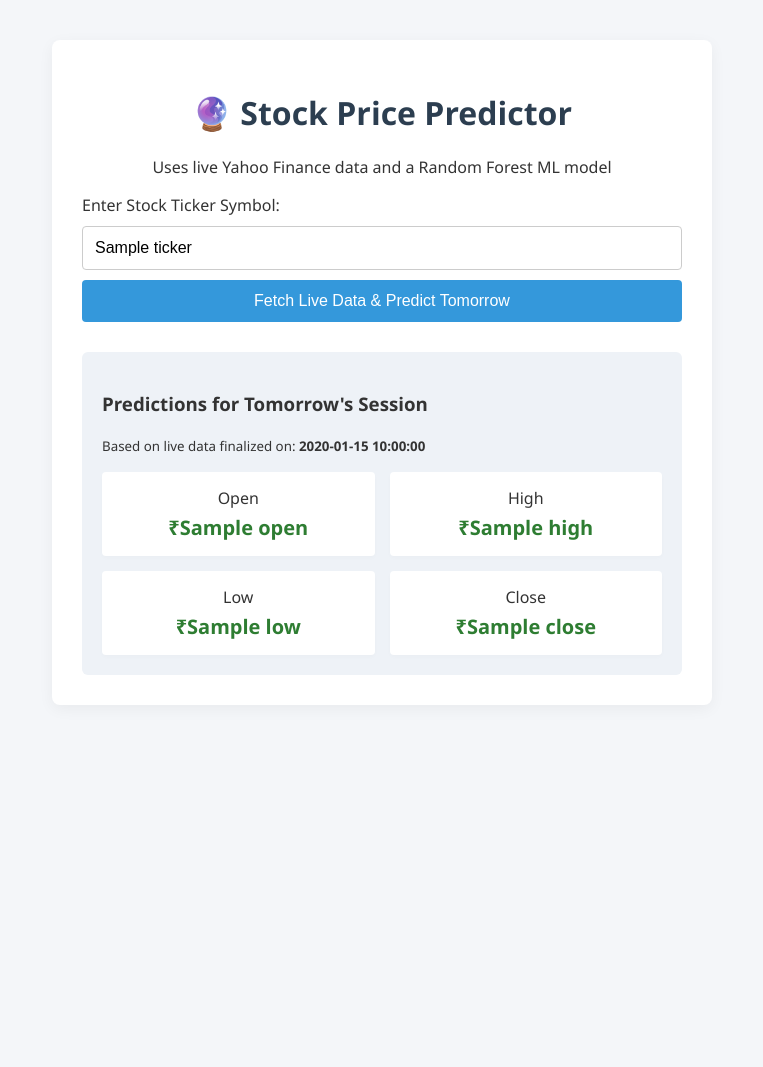
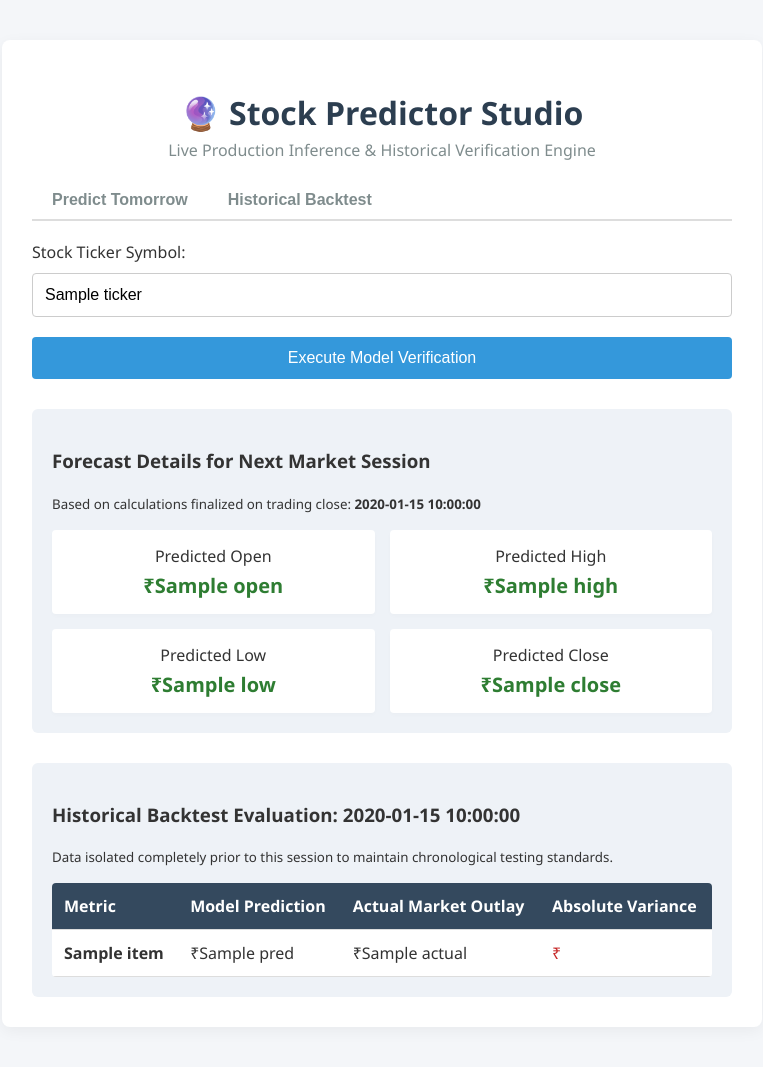
Before and after one commit to DobariyaMayank1/StockApp, a Flask app: template templates/index.html in a window 1280 px wide. Shown: the whole page, without its empty margins (258-1021 px from the left). Before the commit the page ends 639 px from the top, so only its background shows below. Run offline with Flask 3, Linux system fonts and the light colour scheme; the template is opened without the code that fills it: most values are stand-ins (such as "Sample title", 1, 10 or a date in 2020).

Commit message:
Enhance stock prediction app with live and historical modes, improved UI, and detailed backtest results

```diff
--- a/app.py
+++ b/app.py
@@ -6,69 +6,114 @@ import os
 
 app = Flask(__name__)
 
-# Load the model we trained in Kaggle
 MODEL_PATH = 'multi_output_stock_model.pkl'
-if os.path.exists(MODEL_PATH):
-    model = joblib.load(MODEL_PATH)
-else:
-    model = None
-    print("Warning: multi_output_stock_model.pkl not found in the current directory!")
+model = joblib.load(MODEL_PATH) if os.path.exists(MODEL_PATH) else None
 
 @app.route('/', methods=['GET', 'POST'])
 def home():
     prediction_results = None
+    comparison_results = None
     error_message = None
-    ticker_symbol = "RELIANCE.NS" # Default stock ticker
+    ticker_symbol = "RELIANCE.NS"
+    mode = "live"  # Can be 'live' or 'historical'
+    selected_date = ""
 
     if request.method == 'POST':
         ticker_symbol = request.form.get('ticker', 'RELIANCE.NS').upper()
+        mode = request.form.get('mode', 'live')
+        selected_date = request.form.get('historical_date', '')
 
         try:
-            # 1. Fetch live historical data automatically using yfinance
-            # We fetch 1 year of data to confidently calculate the 200-day rolling average
             stock = yf.Ticker(ticker_symbol)
-            df = stock.history(period="1y")
 
-            if df.empty:
-                error_message = f"No data found for ticker symbol: {ticker_symbol}"
-            else:
-                # 2. Extract and calculate indicators from the live data
-                close_series = df['Close']
+            if mode == 'live':
+                # --- LIVE MODE: Predict Tomorrow ---
+                df = stock.history(period="1y")
+                if df.empty:
+                    error_message = f"No data found for ticker symbol: {ticker_symbol}"
+                else:
+                    df = df.reset_index()
+                    close_series = df['Close']
 
-                # Get the most recent finished closing prices
-                close_lag1 = float(close_series.iloc[-1])
-                close_lag2 = float(close_series.iloc[-2])
+                    close_lag1 = float(close_series.iloc[-1])
+                    close_lag2 = float(close_series.iloc[-2])
+                    rolling_30 = float(close_series.rolling(window=30).mean().iloc[-1])
+                    rolling_200 = float(close_series.rolling(window=200).mean().iloc[-1])
 
-                # Calculate the exact rolling averages using pandas
-                rolling_30 = float(close_series.rolling(window=30).mean().iloc[-1])
-                rolling_200 = float(close_series.rolling(window=200).mean().iloc[-1])
+                    features = ['Close_Lag1', 'Close_Lag2', 'Rolling_Mean_30', 'Rolling_Mean_200']
+                    input_data = pd.DataFrame([{'Close_Lag1': close_lag1, 'Close_Lag2': close_lag2, 'Rolling_Mean_30': rolling_30, 'Rolling_Mean_200': rolling_200}])[features]
 
-                # 3. Structure the data exactly how our model expects it
-                features = ['Close_Lag1', 'Close_Lag2', 'Rolling_Mean_30', 'Rolling_Mean_200']
-                input_data = pd.DataFrame([{
-                    'Close_Lag1': close_lag1,
-                    'Close_Lag2': close_lag2,
-                    'Rolling_Mean_30': rolling_30,
-                    'Rolling_Mean_200': rolling_200
-                }])[features]
+                    if model:
+                        pred = model.predict(input_data)[0]
+                        prediction_results = {
+                            'open': round(pred[0], 2), 'high': round(pred[1], 2),
+                            'low': round(pred[2], 2), 'close': round(pred[3], 2),
+                            'as_of_date': df['Date'].iloc[-1].strftime('%Y-%m-%d')
+                        }
 
-                # 4. Run inference using our loaded model
-                if model:
-                    pred = model.predict(input_data)[0]
-                    prediction_results = {
-                        'open': round(pred[0], 2),
-                        'high': round(pred[1], 2),
-                        'low': round(pred[2], 2),
-                        'close': round(pred[3], 2),
-                        'as_of_date': df.index[-1].strftime('%Y-%m-%d')
-                    }
+            elif mode == 'historical':
+                # --- HISTORICAL MODE: Backtest a Past Date ---
+                if not selected_date:
+                    error_message = "Please select a valid historical date."
                 else:
-                    error_message = "Model file is missing. Please place the .pkl file in the root folder."
+                    # Fetch extra history to make sure we have 200 days prior to the target date
+                    df = stock.history(period="max").reset_index()
+                    df['Date_Str'] = df['Date'].dt.strftime('%Y-%m-%d')
+
+                    # Find the row corresponding to the user's chosen target date
+                    target_row = df[df['Date_Str'] == selected_date]
+
+                    if target_row.empty:
+                        error_message = f"The date {selected_date} was not a trading day or no data exists."
+                    else:
+                        target_index = target_row.index[0]
+
+                        # We need at least 200 rows before this date to compute our indicators
+                        if target_index < 200:
+                            error_message = "Not enough historical data before this date to compute 200-day averages."
+                        else:
+                            # Extract actual performance metrics on that historical day
+                            actual_data = {
+                                'open': round(float(target_row['Open'].values[0]), 2),
+                                'high': round(float(target_row['High'].values[0]), 2),
+                                'low': round(float(target_row['Low'].values[0]), 2),
+                                'close': round(float(target_row['Close'].values[0]), 2)
+                            }
+
+                            # Isolate data entirely BEFORE the target date to prevent data leakage
+                            historical_context = df.iloc[:target_index]
+                            close_series = historical_context['Close']
+
+                            close_lag1 = float(close_series.iloc[-1])
+                            close_lag2 = float(close_series.iloc[-2])
+                            rolling_30 = float(close_series.iloc[-30:].mean())
+                            rolling_200 = float(close_series.iloc[-200:].mean())
+
+                            features = ['Close_Lag1', 'Close_Lag2', 'Rolling_Mean_30', 'Rolling_Mean_200']
+                            input_data = pd.DataFrame([{'Close_Lag1': close_lag1, 'Close_Lag2': close_lag2, 'Rolling_Mean_30': rolling_30, 'Rolling_Mean_200': rolling_200}])[features]
+
+                            if model:
+                                pred = model.predict(input_data)[0]
+                                pred_data = {
+                                    'open': round(pred[0], 2), 'high': round(pred[1], 2),
+                                    'low': round(pred[2], 2), 'close': round(pred[3], 2)
+                                }
+
+                                # Package predictions alongside actuals for our front-end comparison table
+                                comparison_results = {
+                                    'date': selected_date,
+                                    'metrics': [
+                                        {'name': 'Open', 'pred': pred_data['open'], 'actual': actual_data['open'], 'err': round(abs(pred_data['open'] - actual_data['open']), 2)},
+                                        {'name': 'High', 'pred': pred_data['high'], 'actual': actual_data['high'], 'err': round(abs(pred_data['high'] - actual_data['high']), 2)},
+                                        {'name': 'Low', 'pred': pred_data['low'], 'actual': actual_data['low'], 'err': round(abs(pred_data['low'] - actual_data['low']), 2)},
+                                        {'name': 'Close', 'pred': pred_data['close'], 'actual': actual_data['close'], 'err': round(abs(pred_data['close'] - actual_data['close']), 2)}
+                                    ]
+                                }
 
         except Exception as e:
-            error_message = f"An error occurred while fetching data: {str(e)}"
+            error_message = f"An error occurred: {str(e)}"
 
-    return render_template('index.html', prediction=prediction_results, error=error_message, ticker=ticker_symbol)
+    return render_template('index.html', prediction=prediction_results, comparison=comparison_results, error=error_message, ticker=ticker_symbol, mode=mode, selected_date=selected_date)
 
 if __name__ == '__main__':
     app.run(debug=True)
--- a/templates/index.html
+++ b/templates/index.html
@@ -3,31 +3,50 @@
 <head>
     <meta charset="UTF-8">
     <meta name="viewport" content="width=device-width, initial-scale=1.0">
-    <title>Stock Predictor Dashboard</title>
+    <title>Stock Predictor Dashboard & Backtester</title>
     <style>
         body { font-family: 'Segoe UI', Tahoma, Geneva, Verdana, sans-serif; margin: 40px; background-color: #f4f6f9; color: #333; }
-        .container { max-width: 600px; margin: 0 auto; background: white; padding: 30px; border-radius: 8px; box-shadow: 0 4px 15px rgba(0,0,0,0.05); }
-        h1 { text-align: center; color: #2c3e50; }
-        input[type="text"] { width: 100%; padding: 12px; margin: 10px 0; border: 1px solid #ccc; border-radius: 4px; box-sizing: border-box; font-size: 16px; }
-        button { width: 100%; background-color: #3498db; color: white; padding: 12px; border: none; border-radius: 4px; font-size: 16px; cursor: pointer; }
-        button:hover { background-color: #2980b9; }
+        .container { max-width: 700px; margin: 0 auto; background: white; padding: 30px; border-radius: 8px; box-shadow: 0 4px 15px rgba(0,0,0,0.05); }
+        h1 { text-align: center; color: #2c3e50; margin-bottom: 5px; }
+        .tabs { display: flex; margin: 20px 0; border-bottom: 2px solid #ddd; }
+        .tab { padding: 10px 20px; cursor: pointer; border: none; background: none; font-size: 16px; font-weight: bold; color: #7f8c8d; }
+        .tab.active { color: #3498db; border-bottom: 3px solid #3498db; }
+        input[type="text"], input[type="date"] { width: 100%; padding: 12px; margin: 10px 0; border: 1px solid #ccc; border-radius: 4px; box-sizing: border-box; font-size: 16px; }
+        button.submit-btn { width: 100%; background-color: #3498db; color: white; padding: 12px; border: none; border-radius: 4px; font-size: 16px; cursor: pointer; margin-top: 10px; }
+        button.submit-btn:hover { background-color: #2980b9; }
         .results { margin-top: 30px; padding: 20px; background-color: #eef2f7; border-radius: 6px; }
         .grid { display: grid; grid-template-columns: 1fr 1fr; gap: 15px; margin-top: 15px; }
         .card { background: white; padding: 15px; border-radius: 4px; box-shadow: 0 2px 5px rgba(0,0,0,0.02); text-align: center; }
         .price { font-size: 20px; font-weight: bold; color: #2e7d32; margin-top: 5px; }
+        table { width: 100%; border-collapse: collapse; margin-top: 15px; background: white; border-radius: 4px; overflow: hidden; }
+        th, td { padding: 12px; text-align: left; border-bottom: 1px solid #ddd; }
+        th { background-color: #34495e; color: white; }
         .error { color: #c62828; background: #ffebee; padding: 10px; border-radius: 4px; margin-top: 20px; }
     </style>
 </head>
 <body>
 
 <div class="container">
-    <h1>🔮 Stock Price Predictor</h1>
-    <p style="text-align: center;">Uses live Yahoo Finance data and a Random Forest ML model</p>
+    <h1>🔮 Stock Predictor Studio</h1>
+    <p style="text-align: center; margin-top:0; color:#7f8c8d;">Live Production Inference & Historical Verification Engine</p>
 
-    <form method="POST">
-        <label for="ticker">Enter Stock Ticker Symbol:</label>
-        <input type="text" id="ticker" name="ticker" value="{{ ticker }}" placeholder="e.g. RELIANCE.NS, TCS.NS, AAPL">
-        <button type="submit">Fetch Live Data & Predict Tomorrow</button>
+    <form method="POST" id="mainForm">
+        <input type="hidden" name="mode" id="formMode" value="{{ mode }}">
+
+        <div class="tabs">
+            <button type="button" class="tab {% if mode == 'live' %}active{% endif %}" onclick="setMode('live')">Predict Tomorrow</button>
+            <button type="button" class="tab {% if mode == 'historical' %}active{% endif %}" onclick="setMode('historical')">Historical Backtest</button>
+        </div>
+
+        <label for="ticker">Stock Ticker Symbol:</label>
+        <input type="text" id="ticker" name="ticker" value="{{ ticker }}" placeholder="e.g. RELIANCE.NS, TCS.NS">
+
+        <div id="historical_date_section" style="display: {{ 'block' if mode == 'historical' else 'none' }};">
+            <label for="historical_date">Select Past Target Date to Verify:</label>
+            <input type="date" id="historical_date" name="historical_date" value="{{ selected_date }}">
+        </div>
+
+        <button type="submit" class="submit-btn">Execute Model Verification</button>
     </form>
 
     {% if error %}
@@ -36,17 +55,61 @@
 
     {% if prediction %}
         <div class="results">
-            <h3>Predictions for Tomorrow's Session</h3>
-            <p><small>Based on live data finalized on: <strong>{{ prediction.as_of_date }}</strong></small></p>
+            <h3>Forecast Details for Next Market Session</h3>
+            <p><small>Based on calculations finalized on trading close: <strong>{{ prediction.as_of_date }}</strong></small></p>
             <div class="grid">
-                <div class="card">Open<div class="price">₹{{ prediction.open }}</div></div>
-                <div class="card">High<div class="price">₹{{ prediction.high }}</div></div>
-                <div class="card">Low<div class="price">₹{{ prediction.low }}</div></div>
-                <div class="card">Close<div class="price">₹{{ prediction.close }}</div></div>
+                <div class="card">Predicted Open<div class="price">₹{{ prediction.open }}</div></div>
+                <div class="card">Predicted High<div class="price">₹{{ prediction.high }}</div></div>
+                <div class="card">Predicted Low<div class="price">₹{{ prediction.low }}</div></div>
+                <div class="card">Predicted Close<div class="price">₹{{ prediction.close }}</div></div>
             </div>
+        </div>
+    {% endif %}
+
+    {% if comparison %}
+        <div class="results">
+            <h3>Historical Backtest Evaluation: {{ comparison.date }}</h3>
+            <p><small>Data isolated completely prior to this session to maintain chronological testing standards.</small></p>
+            <table>
+                <thead>
+                    <tr>
+                        <th>Metric</th>
+                        <th>Model Prediction</th>
+                        <th>Actual Market Outlay</th>
+                        <th>Absolute Variance</th>
+                    </tr>
+                </thead>
+                <tbody>
+                    {% for item in comparison.metrics %}
+                    <tr>
+                        <td><strong>{{ item.name }}</strong></td>
+                        <td>₹{{ item.pred }}</td>
+                        <td>₹{{ item.actual }}</td>
+                        <td style="color: #c62828;">₹{{ item.err }}</td>
+                    </tr>
+                    {% endfor %}
+                </tbody>
+            </table>
         </div>
     {% endif %}
 </div>
 
+<script>
+    function setMode(selectedMode) {
+        document.getElementById('formMode').value = selectedMode;
+
+        // Update tab appearance
+        const tabs = document.querySelectorAll('.tab');
+        tabs.forEach(tab => tab.classList.remove('active'));
+
+        if(selectedMode === 'live') {
+            tabs[0].classList.add('active');
+            document.getElementById('historical_date_section').style.display = 'none';
+        } else {
+            tabs[1].classList.add('active');
+            document.getElementById('historical_date_section').style.display = 'block';
+        }
+    }
+</script>
 </body>
 </html>
```
